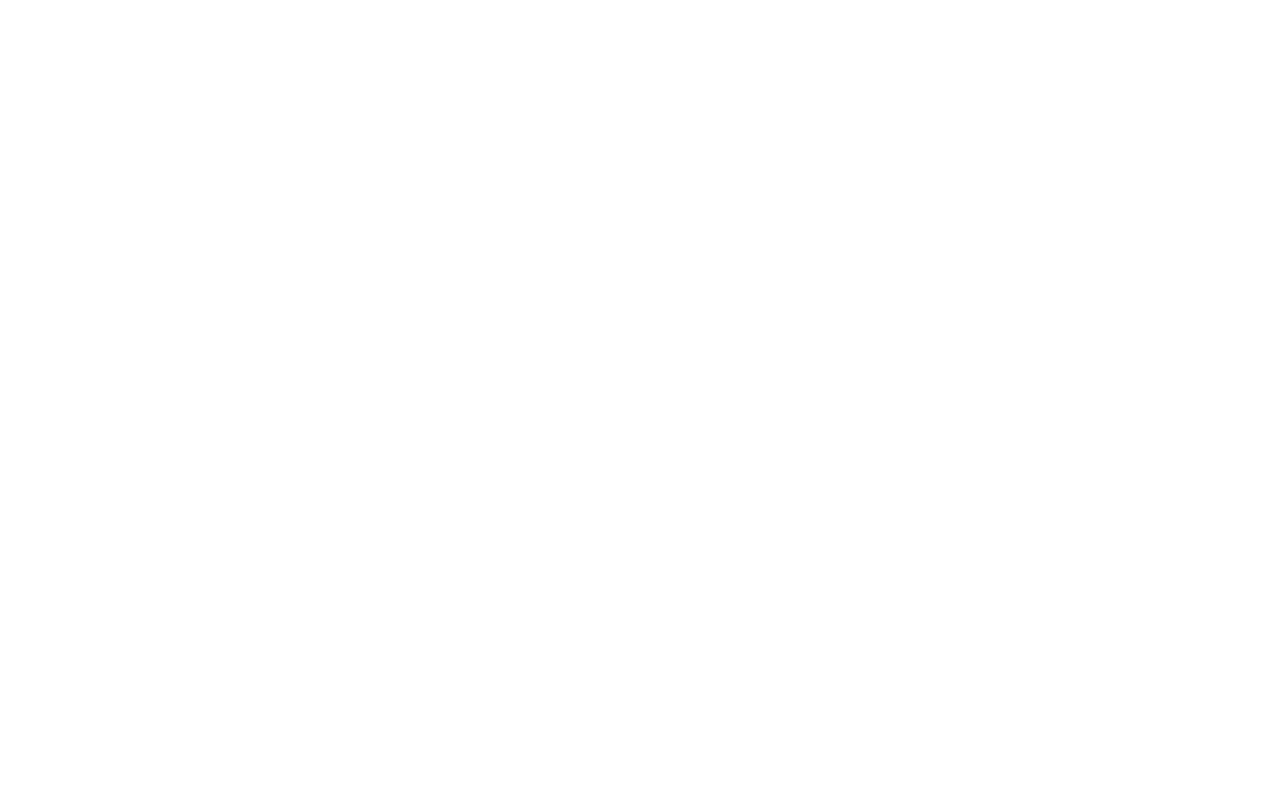
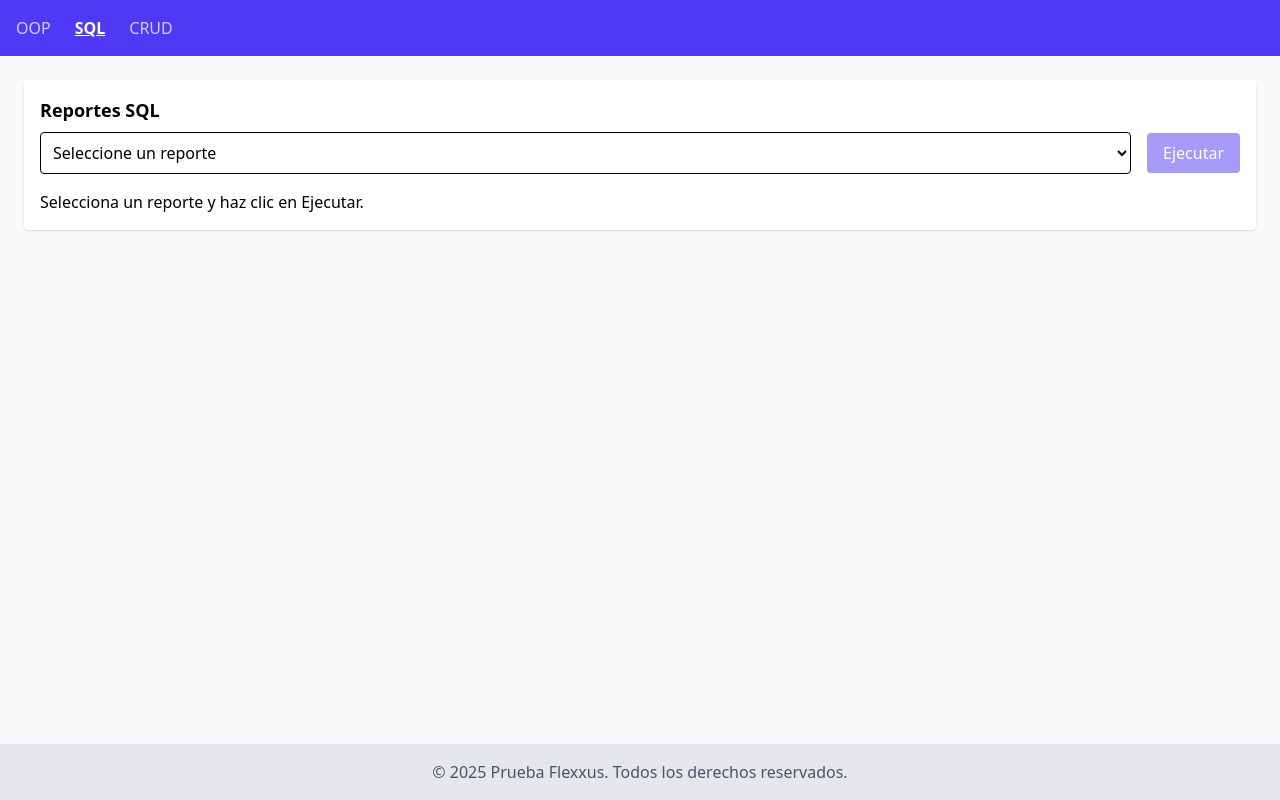
Before and after one commit to juanpjacobi/prueba-flexxus-frontend, a React (Vite) app: page /sql in a window 1280 px wide. Before the commit this address had no page. Built offline with nearby package versions, Linux system fonts and the light colour scheme.

Commit message:
feat: sección SQL con selección y tabla dinámica de reportes

```diff
--- /dev/null
+++ b/src/api/reports.ts
@@ -0,0 +1,45 @@
+export type ReportKey =
+  | 'ordenDesc'
+  | 'soporte'
+  | 'terminanConO'
+  | 'carlosPaz'
+  | 'sueldoEntre'
+  | 'deptMasDe5'
+  | 'cordobaAnalistaProg'
+  | 'sueldoMedio'
+  | 'sueldoMaxDept10'
+  | 'sueldoMinSoporte'
+  | 'sumaSueldosPuesto';
+
+export interface ReportMeta {
+  key: ReportKey;
+  title: string;
+  path: string;
+}
+
+export const reports: ReportMeta[] = [
+  { key: 'ordenDesc', title: 'Empleados ordenados Z→A', path: '/api/reports/empleados/orden-desc' },
+  { key: 'soporte', title: 'Empleados con puesto Soporte', path: '/api/reports/empleados/soporte' },
+  { key: 'terminanConO', title: "Empleados cuyo nombre termina en 'o'", path: '/api/reports/empleados/terminan-con-o' },
+  { key: 'carlosPaz', title: 'Empleados en Carlos Paz', path: '/api/reports/empleados/carlos-paz' },
+  { key: 'sueldoEntre', title: 'Empleados con sueldo 10000–13000', path: '/api/reports/empleados/sueldo-entre' },
+  { key: 'deptMasDe5', title: 'Departamentos con más de 5 empleados', path: '/api/reports/departamentos/mas-de-5' },
+  { key: 'cordobaAnalistaProg', title: 'Analistas/Programadores en Córdoba', path: '/api/reports/empleados/cordoba-analista-prog' },
+  { key: 'sueldoMedio', title: 'Sueldo medio de empleados', path: '/api/reports/sueldo/medio' },
+  { key: 'sueldoMaxDept10', title: 'Máximo sueldo dept 10', path: '/api/reports/sueldo/max-dept-10' },
+  { key: 'sueldoMinSoporte', title: 'Mínimo sueldo Soporte', path: '/api/reports/sueldo/min-soporte' },
+  { key: 'sumaSueldosPuesto', title: 'Suma de sueldos por puesto', path: '/api/reports/suma-sueldos/por-puesto' },
+];
+
+/**
+ * Fetch any report by key.
+ */
+export async function fetchReport(key: ReportKey): Promise<any[]> {
+  const meta = reports.find(r => r.key === key);
+  if (!meta) throw new Error('Reporte desconocido');
+  const res = await fetch(meta.path);
+  if (!res.ok) throw new Error(`Error al obtener reporte: ${res.status}`);
+  const json = await res.json();
+  // asumimos que es un array de objetos
+  return json;
+}
--- a/src/pages/SQLSection.tsx
+++ b/src/pages/SQLSection.tsx
@@ -1,6 +1,70 @@
+import { useState } from 'react';
+import { useQuery } from '@tanstack/react-query';
+import Card from '../components/Card';
+import { reports, fetchReport, ReportKey, ReportMeta } from '../api/reports';
 
-export const SQLSection = () => {
+export default function SQLSection() {
+  const [selected, setSelected] = useState<ReportKey | ''>('');
+  const { data, refetch, isFetching, isError, error } = useQuery<any[], Error>({
+    queryKey: ['report', selected],
+    queryFn: () => fetchReport(selected as ReportKey),
+    enabled: false,
+  });
+
+
   return (
-    <div className="">SQLSection</div>
-  )
+    <div>
+      <Card title="Reportes SQL">
+        <div className="flex items-center space-x-4 mb-4">
+          <select
+            value={selected}
+            onChange={e => setSelected(e.target.value as ReportKey)}
+            className="border p-2 rounded flex-1"
+          >
+            <option value="">Seleccione un reporte</option>
+            {reports.map(r => (
+              <option key={r.key} value={r.key}>{r.title}</option>
+            ))}
+          </select>
+          <button
+            onClick={() => selected && refetch()}
+            disabled={!selected}
+            className="px-4 py-2 bg-indigo-600 text-white rounded disabled:opacity-50"
+          >
+            Ejecutar
+          </button>
+        </div>
+
+        {isFetching && <p>Cargando reporte...</p>}
+        {isError && <p className="text-red-500">Error: {error?.message}</p>}
+
+        {data && (
+          <div className="overflow-auto">
+            <table className="min-w-full bg-white border">
+              <thead>
+                <tr>
+                  {Object.keys(data[0]).map(col => (
+                    <th key={col} className="px-4 py-2 border">{col}</th>
+                  ))}
+                </tr>
+              </thead>
+              <tbody>
+                {data.map((row, i) => (
+                  <tr key={i} className="hover:bg-gray-100">
+                    {Object.values(row).map((val, j) => (
+                      <td key={j} className="px-4 py-2 border">{String(val)}</td>
+                    ))}
+                  </tr>
+                ))}
+              </tbody>
+            </table>
+          </div>
+        )}
+
+        {!data && !isFetching && !isError && (
+          <p>Selecciona un reporte y haz clic en Ejecutar.</p>
+        )}
+      </Card>
+    </div>
+  );
 }
--- a/src/routes/AppRoutes.tsx
+++ b/src/routes/AppRoutes.tsx
@@ -1,9 +1,8 @@
-// src/routes/AppRoutes.tsx
-import React from 'react';
+
 import { Routes, Route, Navigate } from 'react-router-dom';
 import OOPSection from '../pages/OOPSection';
 import Layout from '../components/Layout';
-// import SQLSection from '../pages/SQLSection';
+import SQLSection from '../pages/SQLSection';
 // import CRUDSection from '../pages/CRUDSection';
 
 export default function AppRoutes() {
@@ -13,8 +12,8 @@
         <Route index element={<Navigate to="/oop" replace />} />
 
         <Route path="oop" element={<OOPSection />} />
-        {/* <Route path="sql" element={<SQLSection />} />
-        <Route path="crud" element={<CRUDSection />} /> */}
+        <Route path="sql" element={<SQLSection />} />
+        {/* <Route path="crud" element={<CRUDSection />} />  */}
       </Route>
     </Routes>
   );
```
